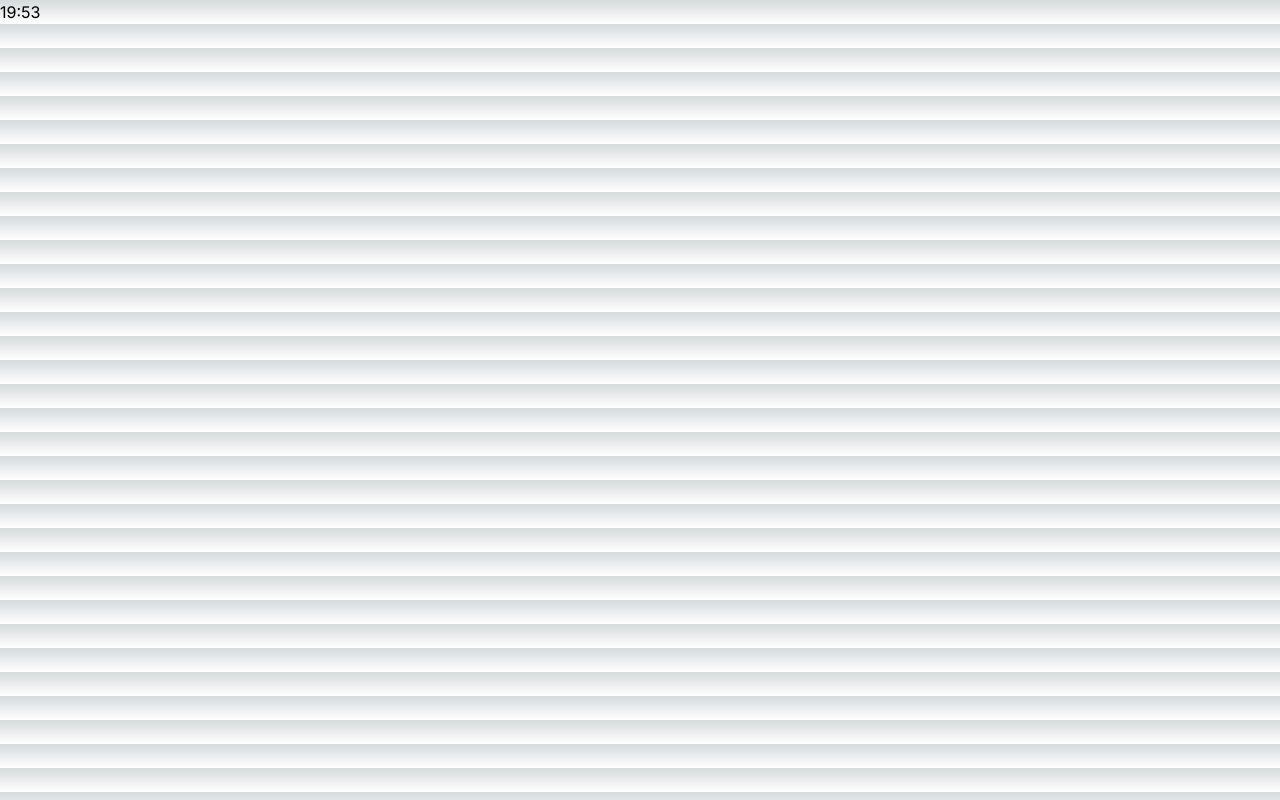
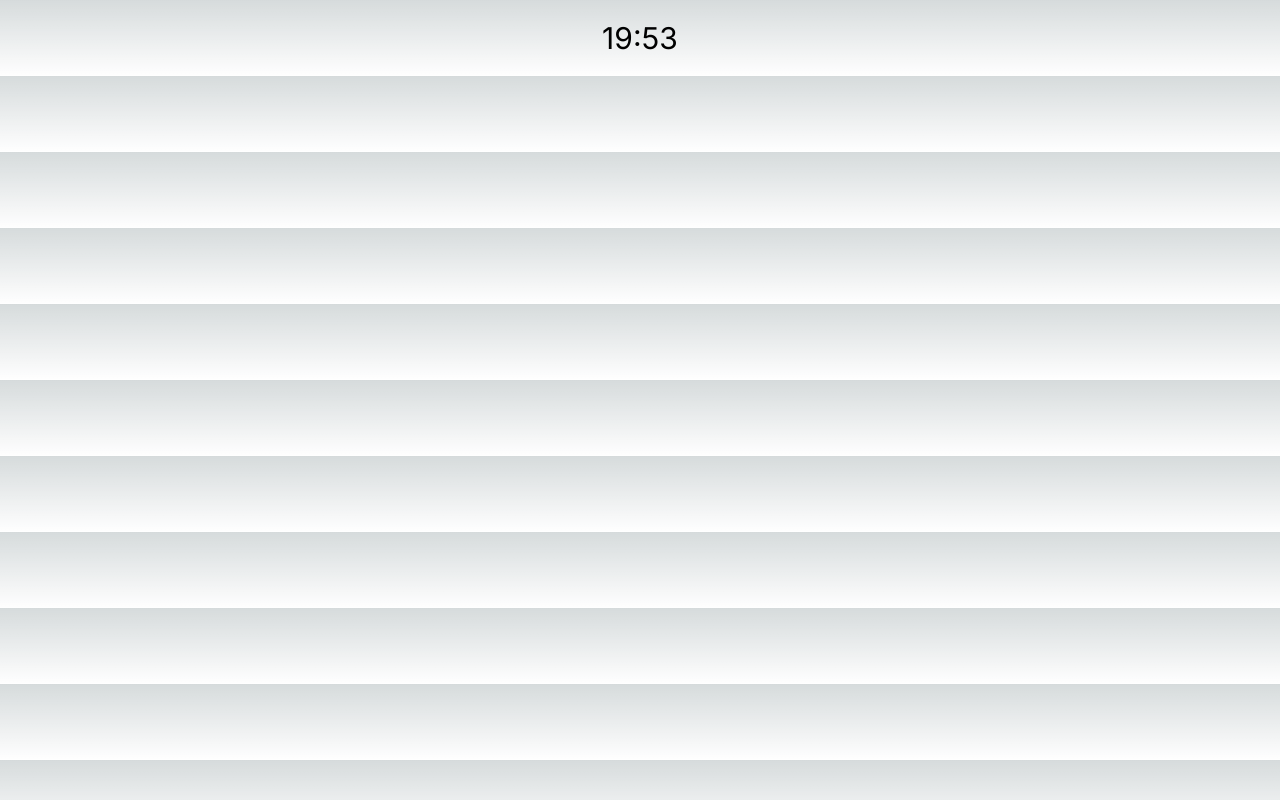
Before and after one commit to Jaarabytes/jipime, a Next.js app: page /test in a window 1280 px wide. Built offline with nearby package versions, Linux system fonts and the light colour scheme.

Commit message:
style: increase size and position of timer
it's a timer it needs to be BIGGGGG and centered

```diff
--- a/app/ui/Timer.tsx
+++ b/app/ui/Timer.tsx
@@ -20,7 +20,7 @@
     const seconds = remainingTime % 60;
     return (
         <>
-            <div>{minutes.toString().padStart(2, '0')}:{seconds.toString().padStart(2, "0")}</div>
+            <div className="text-3xl m-5 text-center">{minutes.toString().padStart(2, '0')}:{seconds.toString().padStart(2, "0")}</div>
         </>
     )
 }
```
